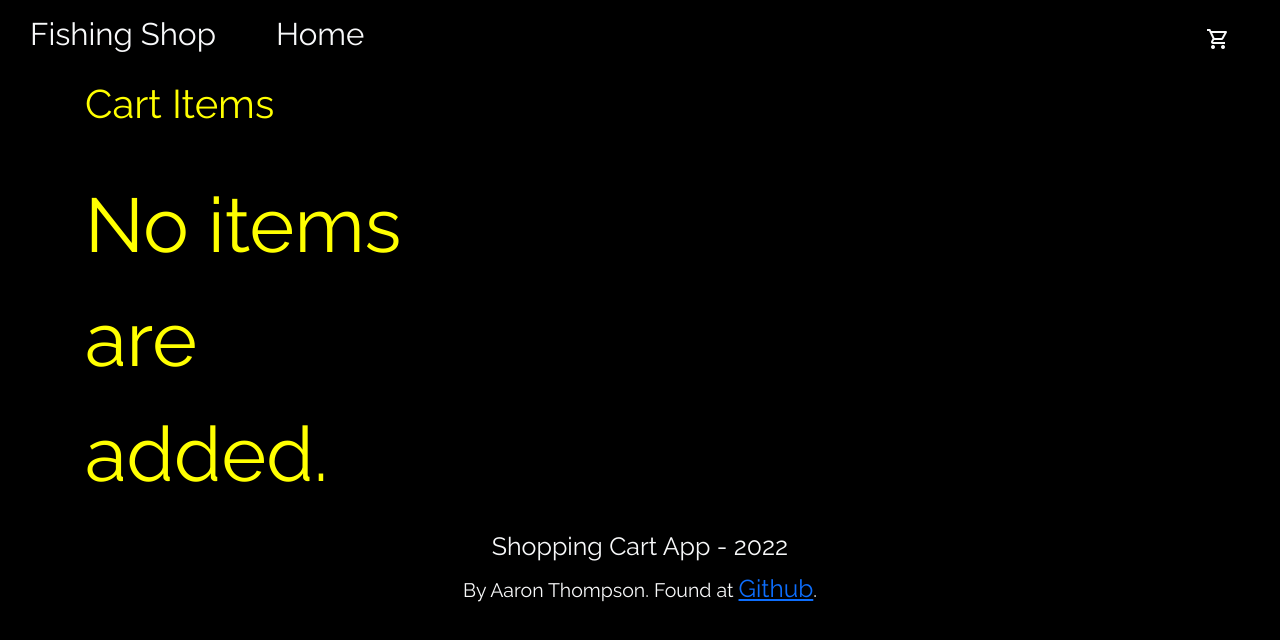
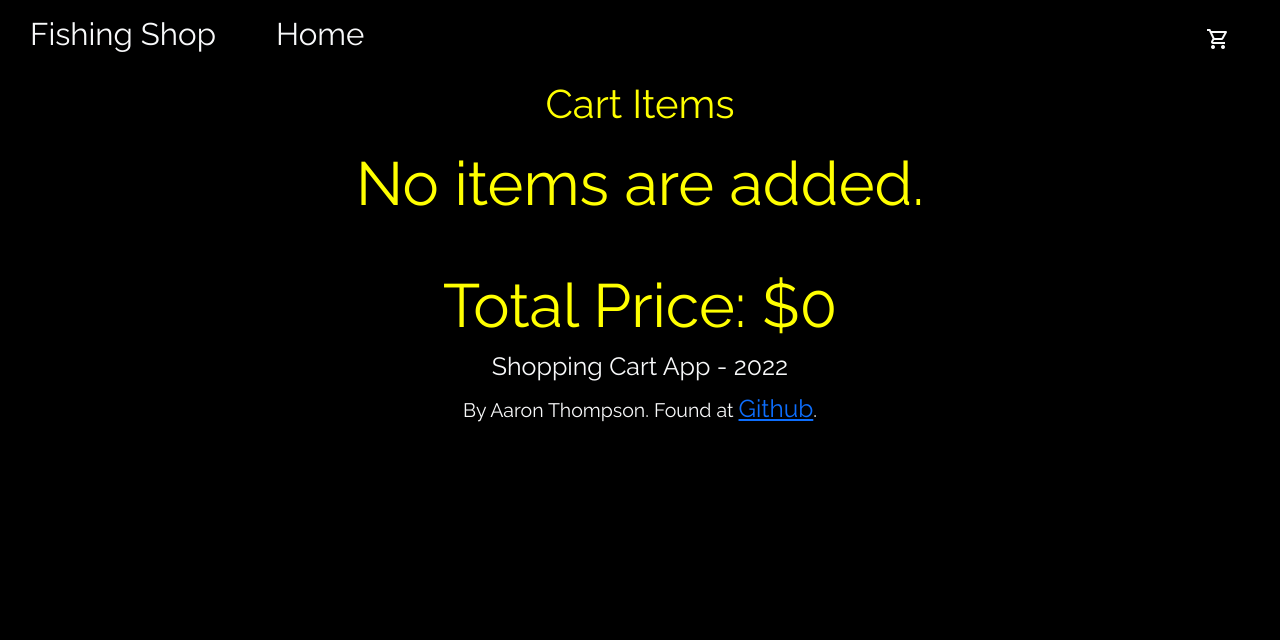
Before and after one commit to Endeyr/shopping-cart, a React (Create React App) app: page /cart in a window 1280 px wide. Shown: the top 640 px of the page. Built offline with nearby package versions, Linux system fonts and the light colour scheme.

Commit message:
add cart clear and nav icons

```diff
--- a/src/App.js
+++ b/src/App.js
@@ -4,7 +4,6 @@ import './App.css'
 import data from './components/Data'
 import { Footer } from './components/Footer'
 import { Header } from './components/Header'
-import { Items } from './components/Items'
 import { HomePage } from './pages/HomePage'
 import { ShopPage } from './pages/ShopPage'
 
@@ -12,22 +11,44 @@ function App() {
 	const [cartItems, setCartItems] = useState([])
 	const { productItems } = data
 
-	useEffect(() => {}, [])
-
 	function handleAddProduct(product) {
-		if (cartItems.length === 0) {
-			setCartItems([product])
+		const ProductExist = cartItems.find((item) => item.id === product.id)
+		if (ProductExist) {
+			setCartItems(
+				cartItems.map((item) =>
+					item.id === product.id
+						? { ...ProductExist, quantity: ProductExist.quantity + 1 }
+						: item
+				)
+			)
 		} else {
-			setCartItems([...cartItems, product])
+			setCartItems([...cartItems, { ...product, quantity: 1 }])
 		}
 	}
 
-	function handleRemoveProduct(product) {}
+	function handleRemoveProduct(product) {
+		const ProductExist = cartItems.find((item) => item.id === product.id)
+		if (ProductExist.quantity === 1) {
+			setCartItems(cartItems.filter((item) => item.id !== product.id))
+		} else {
+			setCartItems(
+				cartItems.map((item) =>
+					item.id === product.id
+						? { ...ProductExist, quantity: ProductExist.quantity - 1 }
+						: item
+				)
+			)
+		}
+	}
+
+	function handleCartClearance() {
+		setCartItems([])
+	}
 
 	return (
 		<main className="container-fluid">
 			<BrowserRouter>
-				<Header />
+				<Header cartItems={cartItems} />
 				<Routes>
 					<Route
 						path="/"
@@ -45,6 +66,7 @@ function App() {
 								cartItems={cartItems}
 								handleAddProduct={handleAddProduct}
 								handleRemoveProduct={handleRemoveProduct}
+								handleCartClearance={handleCartClearance}
 							/>
 						}
 					/>
--- a/src/components/Header.js
+++ b/src/components/Header.js
@@ -1,7 +1,7 @@
 import React from 'react'
 import { Link } from 'react-router-dom'
 
-export function Header() {
+export function Header({ cartItems }) {
 	return (
 		<nav className="navbar navbar-expand-lg">
 			<div className="container-fluid">
@@ -17,6 +17,21 @@ export function Header() {
 						</Link>
 					</div>
 				</h1>
+				<div>
+					{cartItems.length >= 1 && (
+						<div className="d-flex justify-content-start">
+							{cartItems.map((item) => (
+								<img
+									src={item.image}
+									alt={item.name}
+									className="img-thumbnail ms-4"
+									width={75}
+									height={75}
+								/>
+							))}
+						</div>
+					)}
+				</div>
 				<div className="navbar-brand text-light d-flex justify-content-end">
 					<div className="ms-3">
 						<Link to="/cart" className="nav-link material-symbols-outlined">
--- a/src/components/Items.js
+++ b/src/components/Items.js
@@ -2,10 +2,10 @@ export function Items({ productItems, handleAddProduct }) {
 	const myImgStyle = { width: '14rem', height: '90%' }
 
 	return (
-		<div className="container">
-			<div className="row row-cols-1 row-cols-md-3 g-4 mb-3 mt-2">
+		<div className="container-fluid">
+			<div className="row row-cols-1 row-cols-md-6 g-4 mb-3 mt-2">
 				{productItems.map((productItem) => (
-					<div className="col">
+					<div className="col" key={productItem.id}>
 						<div className="card mb-1 ms-1 text-bg-dark" style={myImgStyle}>
 							<img
 								src={productItem.image}
--- a/src/components/ShoppingCart.js
+++ b/src/components/ShoppingCart.js
@@ -2,23 +2,40 @@ export function ShoppingCart({
 	cartItems,
 	handleAddProduct,
 	handleRemoveProduct,
+	handleCartClearance,
 }) {
+	const totalPrice = cartItems.reduce(
+		(price, item) => price + item.quantity * item.price,
+		0
+	)
+
 	return (
-		<div className="container">
-			<h2>Cart Items</h2>
-			<div className="row row-cols-1 row-cols-md-3 g-4 mb-3 mt-2">
-				{cartItems.length === 0 && <div>No items are added.</div>}
-				<div className="col">
-					{cartItems.map((item) => (
+		<div className="container-fluid">
+			<h2 className="text-center">Cart Items</h2>
+			<div className="text-center">
+				{cartItems.length >= 1 && (
+					<button
+						className="btn btn-primary"
+						onClick={() => handleCartClearance()}
+					>
+						Clear Cart
+					</button>
+				)}
+			</div>
+			{cartItems.length === 0 && (
+				<div className="text-center">No items are added.</div>
+			)}
+			<div className="row row-cols-1 row-cols-md-6 g-4 mb-3 mt-2">
+				{cartItems.map((item) => (
+					<div className="col">
 						<div className="card mb-1 ms-1 text-bg-dark" key={item.id}>
 							<img
 								src={item.image}
 								alt={item.name}
 								className="card-img-top img-thumbnail"
 							/>
-							<div className="card-body text-start">
+							<div className="card-body text-center">
 								<h3 className="card-text">{item.name}</h3>
-								<p className="fs-4 mb-1">${item.price}</p>
 								<div className="d-flex justify-content-around">
 									<button
 										className="btn btn-primary"
@@ -33,11 +50,17 @@ export function ShoppingCart({
 										-
 									</button>
 								</div>
+								<div className="d-flex justify-content-around">
+									<p className="fs-4 mb-1">
+										{item.quantity} @ ${item.price}
+									</p>
+								</div>
 							</div>
 						</div>
-					))}
-				</div>
+					</div>
+				))}
 			</div>
+			<div className="text-center">Total Price: ${totalPrice}</div>
 		</div>
 	)
 }
--- a/src/pages/ShopPage.js
+++ b/src/pages/ShopPage.js
@@ -1,12 +1,18 @@
 import { ShoppingCart } from '../components/ShoppingCart'
 
-export function ShopPage({ cartItems, handleAddProduct, handleRemoveProduct }) {
+export function ShopPage({
+	cartItems,
+	handleAddProduct,
+	handleRemoveProduct,
+	handleCartClearance,
+}) {
 	return (
 		<div>
 			<ShoppingCart
 				cartItems={cartItems}
 				handleAddProduct={handleAddProduct}
 				handleRemoveProduct={handleRemoveProduct}
+				handleCartClearance={handleCartClearance}
 			/>
 		</div>
 	)
```
